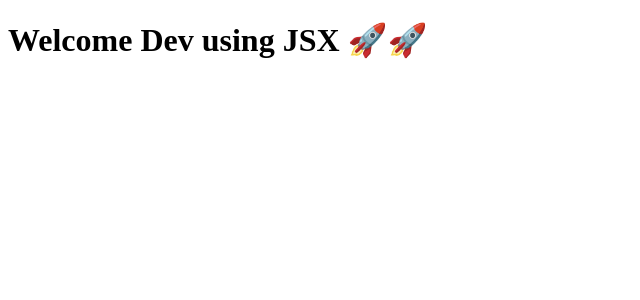
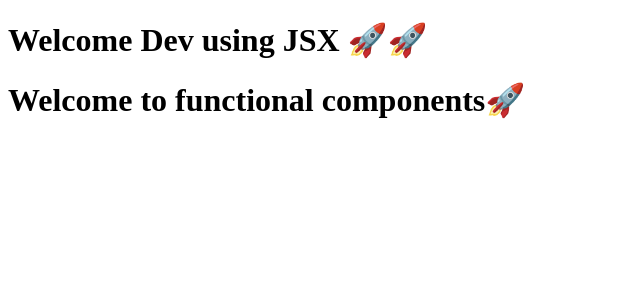
Before and after one commit to Sushil919/Crave_Cart, a React (Vite) app: page / in a window 1280 px wide. Shown: the top 300 px of the page, without its empty margins (0-640 px from the left). Built offline with nearby package versions, Linux system fonts and the light colour scheme.

Commit message:
planning content of App and applying functional components

```diff
--- a/App.js
+++ b/App.js
@@ -1,13 +1,20 @@
 import React from 'react';
 import ReactDOM from 'react-dom/client';
 
-const jsxHeading = (
+const Title = () => (
     <h1 className="head" tabIndex="5">
         Welcome Dev using JSX 🚀🚀
     </h1>
 );
-console.log(jsxHeading);
+const HeadingComponent = () => (
+    <div id="container">
+        <Title />
+    <h1 className="heading">Welcome to functional components🚀</h1>
+    </div>
+);
+
+
 
 const  root = ReactDOM.createRoot(document.getElementById("root"));
 
-root.render(jsxHeading);
+root.render(<HeadingComponent  />);
```
Also changed, not shown: 1 other file (tests, documents, lock files or other folders).
